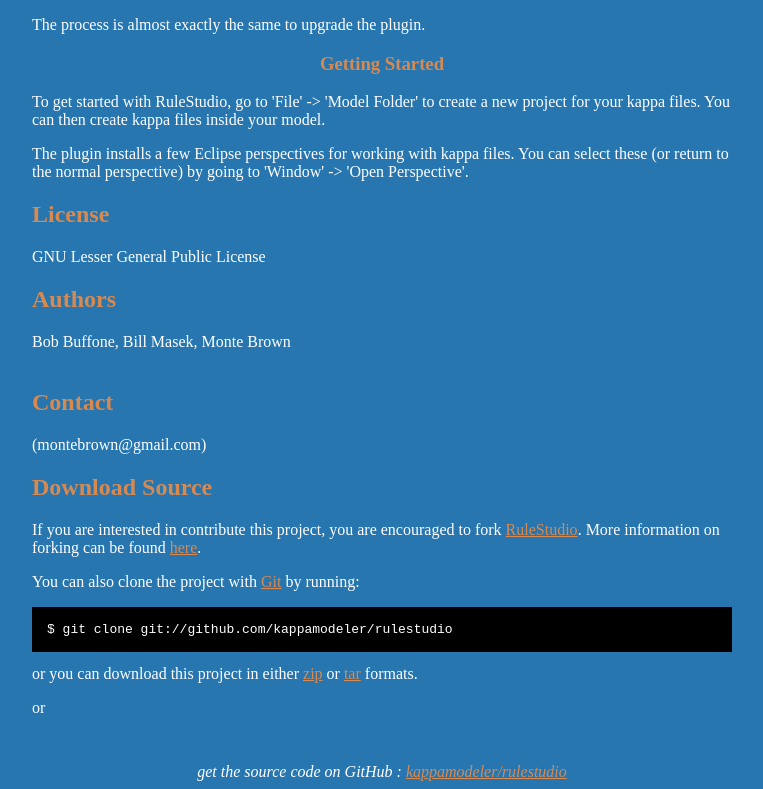
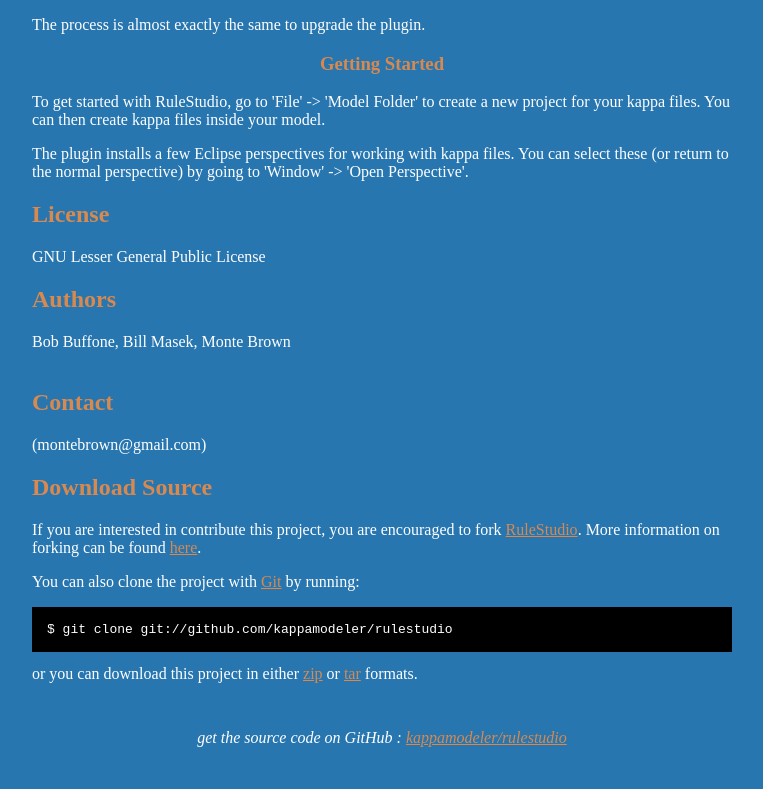
Before and after one commit to kappamodeler/rulestudio, a plain HTML site: page index.html in a window 1280 px wide. Shown: the part 603-1392 px from the top of the page, without its empty margins (258-1021 px from the left). After the commit the page ends 1358 px from the top, so only its background shows below. Drawn offline with Linux system fonts and the light colour scheme.

Commit message:
Removed extra tag from rulestudio github page

```diff
--- a/index.html
+++ b/index.html
@@ -106,7 +106,6 @@
       <a href="http://github.com/kappamodeler/rulestudio/zipball/master">zip</a> or
       <a href="http://github.com/kappamodeler/rulestudio/tarball/master">tar</a> formats.
     </p>
-    <p>or
 
     <div class="footer">
       get the source code on GitHub : <a href="http://github.com/kappamodeler/rulestudio">kappamodeler/rulestudio</a>
```
